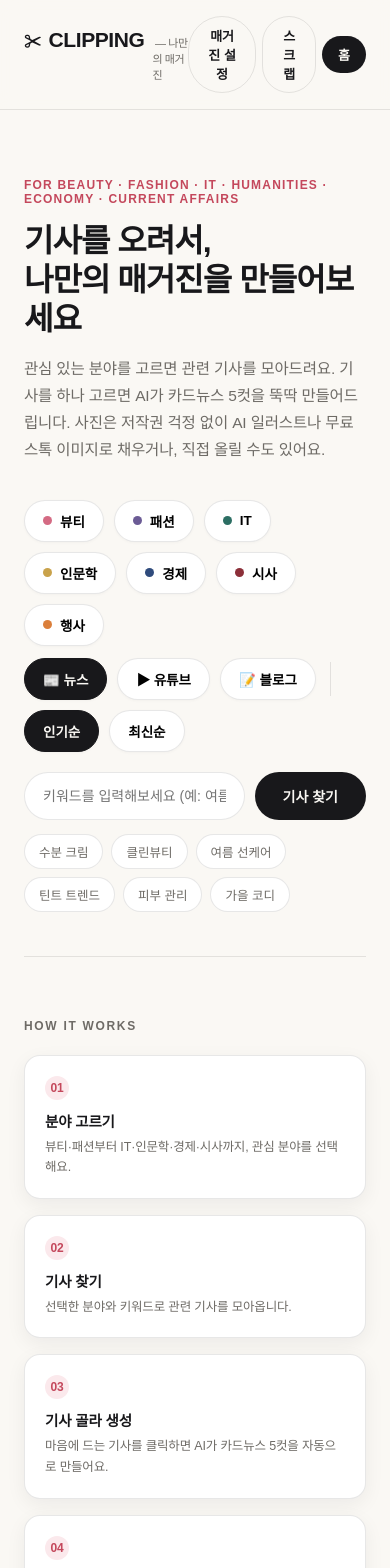
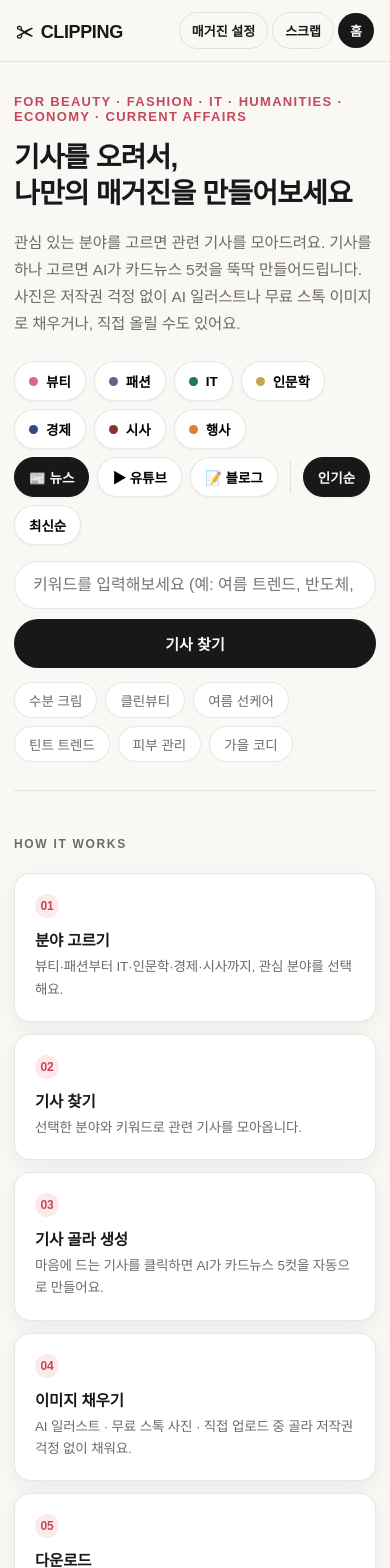
Before and after one commit to friendmiris/connectlab, a Next.js app: page / in a window 390 px wide. Shown: the top 1568 px of the page. Built offline with nearby package versions, Linux system fonts and the light colour scheme; a web font is replaced by a local one.

Commit message:
Add files via upload

```diff
--- a/app/globals.css
+++ b/app/globals.css
@@ -28,16 +28,16 @@ button{font-family:inherit; cursor:pointer;}
 
 .masthead{position:sticky; top:0; z-index:40; background:rgba(250,248,244,0.92); backdrop-filter:blur(10px); border-bottom:1px solid var(--line);}
 .masthead-inner{max-width:1120px; margin:0 auto; display:flex; align-items:center; justify-content:space-between; padding:16px 24px;}
-.logo{font-weight:800; font-size:21px; letter-spacing:-0.02em; display:flex; align-items:baseline; gap:8px;}
+.logo{font-weight:800; font-size:22px; letter-spacing:-0.02em; display:flex; align-items:baseline; gap:8px;}
 .logo .scissor{font-size:17px; transform:translateY(1px);}
 .logo-sub{font-size:11px; color:var(--ink-soft); font-weight:500;}
 .masthead-nav{display:flex; gap:6px; align-items:center;}
-.nav-btn{background:transparent; border:none; padding:9px 16px; font-size:13px; font-weight:700; color:var(--ink-soft); border-radius:999px; transition:background .15s, color .15s;}
+.nav-btn{background:transparent; border:none; padding:9px 16px; font-size:14px; font-weight:700; color:var(--ink-soft); border-radius:999px; transition:background .15s, color .15s;}
 .nav-btn.active, .nav-btn:hover{background:var(--ink); color:var(--paper);}
 .nav-btn.ghost{border:1.5px solid var(--line); color:var(--ink); background:transparent;}
 .nav-btn.ghost:hover{background:var(--ink); color:var(--paper); border-color:var(--ink);}
 
-.mode-banner{text-align:center; font-size:12.5px; padding:9px 12px; letter-spacing:0; font-weight:600; border-radius:0;}
+.mode-banner{text-align:center; font-size:13.5px; padding:9px 12px; letter-spacing:0; font-weight:600; border-radius:0;}
 .mode-banner.demo{background:var(--ink); color:var(--paper);}
 .mode-banner.demo b{color:var(--gold);}
 .mode-banner.live{background:#1F9D74; color:#fff;}
@@ -45,23 +45,23 @@ button{font-family:inherit; cursor:pointer;}
 main{max-width:1120px; margin:0 auto; padding:0 24px 120px;}
 
 .hero{padding:68px 0 44px; border-bottom:1px solid var(--line);}
-.hero-eyebrow{font-size:12px; font-weight:800; color:var(--wine); letter-spacing:0.1em; margin-bottom:16px;}
+.hero-eyebrow{font-size:13px; font-weight:800; color:var(--wine); letter-spacing:0.1em; margin-bottom:16px;}
 .hero h1{font-size:46px; line-height:1.22; font-weight:800; margin:0 0 16px; letter-spacing:-0.03em;}
-.hero p{font-size:15.5px; color:var(--ink-soft); max-width:540px; line-height:1.75; margin:0;}
+.hero p{font-size:17px; color:var(--ink-soft); max-width:540px; line-height:1.75; margin:0;}
 
 .cat-row{display:flex; gap:10px; flex-wrap:wrap; margin:36px 0 20px;}
-.cat-pill{border:1.5px solid var(--line); background:var(--surface); padding:10px 18px; border-radius:999px; font-weight:700; font-size:13.5px; display:flex; align-items:center; gap:8px; transition:transform .15s, box-shadow .15s; box-shadow:0 1px 3px rgba(24,24,27,0.03);}
+.cat-pill{border:1.5px solid var(--line); background:var(--surface); padding:10px 18px; border-radius:999px; font-weight:700; font-size:15px; display:flex; align-items:center; gap:8px; transition:transform .15s, box-shadow .15s; box-shadow:0 1px 3px rgba(24,24,27,0.03);}
 .cat-pill:hover{transform:translateY(-2px); box-shadow:var(--shadow);}
 .cat-pill .dot{width:9px; height:9px; border-radius:50%; display:inline-block;}
 .cat-pill.selected{background:var(--ink); color:var(--paper); border-color:var(--ink);}
 
 .search-row{display:flex; gap:10px; margin-bottom:14px;}
-.search-input{flex:1; border:1.5px solid var(--line); background:var(--surface); padding:14px 18px; font-size:14px; border-radius:999px; font-family:inherit;}
+.search-input{flex:1; border:1.5px solid var(--line); background:var(--surface); padding:14px 18px; font-size:16px; border-radius:999px; font-family:inherit;}
 .search-input:focus{outline:none; border-color:var(--wine); box-shadow:0 0 0 3px var(--wine-soft);}
-.search-btn{border:none; background:var(--ink); color:var(--paper); padding:14px 28px; font-weight:700; font-size:14px; border-radius:999px;}
+.search-btn{border:none; background:var(--ink); color:var(--paper); padding:14px 28px; font-weight:700; font-size:15px; border-radius:999px;}
 .search-btn:hover{background:var(--wine);}
 .chip-row{display:flex; gap:8px; flex-wrap:wrap;}
-.chip{font-size:12.5px; padding:7px 14px; border:1px solid var(--line); border-radius:999px; color:var(--ink-soft); background:var(--surface);}
+.chip{font-size:13.5px; padding:7px 14px; border:1px solid var(--line); border-radius:999px; color:var(--ink-soft); background:var(--surface);}
 .chip:hover{border-color:var(--wine); color:var(--wine);}
 
 .how{padding:52px 0; border-bottom:1px solid var(--line);}
@@ -69,14 +69,14 @@ main{max-width:1120px; margin:0 auto; padding:0 24px 120px;}
 .how-grid{display:grid; grid-template-columns:repeat(5,1fr); gap:16px;}
 .how-step{background:var(--surface); border:1px solid var(--line); border-radius:16px; padding:20px; box-shadow:var(--shadow);}
 .how-step .n{display:inline-flex; align-items:center; justify-content:center; width:24px; height:24px; border-radius:50%; background:var(--wine-soft); color:var(--wine); font-weight:800; font-size:12px; margin-bottom:10px;}
-.how-step h3{font-size:14.5px; margin:0 0 6px; font-weight:800;}
-.how-step p{font-size:12.5px; color:var(--ink-soft); line-height:1.65; margin:0;}
+.how-step h3{font-size:15.5px; margin:0 0 6px; font-weight:800;}
+.how-step p{font-size:13.5px; color:var(--ink-soft); line-height:1.65; margin:0;}
 
 .results-head{padding:36px 0 20px; display:flex; align-items:baseline; justify-content:space-between; flex-wrap:wrap; gap:10px;}
-.results-head h2{font-size:24px; margin:0; font-weight:800;}
-.back-link{font-size:13px; font-weight:700; color:var(--ink-soft); border:none; background:none; display:flex; align-items:center; gap:6px;}
+.results-head h2{font-size:25px; margin:0; font-weight:800;}
+.back-link{font-size:14px; font-weight:700; color:var(--ink-soft); border:none; background:none; display:flex; align-items:center; gap:6px;}
 .back-link:hover{color:var(--wine);}
-.results-count{font-size:12.5px; color:var(--ink-soft);}
+.results-count{font-size:13.5px; color:var(--ink-soft);}
 
 .clip-grid{display:grid; grid-template-columns:repeat(3,1fr); gap:20px; padding-bottom:40px;}
 .clip-card{position:relative; background:var(--surface); border:1px solid var(--line); border-radius:18px;
@@ -85,31 +85,31 @@ main{max-width:1120px; margin:0 auto; padding:0 24px 120px;}
 .tape{position:absolute; top:16px; left:18px; width:34px; height:7px; border-radius:4px;}
 .scrap-btn{position:absolute; top:14px; right:14px; border:none; background:transparent; font-size:19px; line-height:1; color:var(--gold); cursor:pointer; padding:4px;}
 .scrap-btn:hover{transform:scale(1.15);}
-.clip-source{font-size:11px; color:var(--ink-soft); display:flex; justify-content:space-between; margin-top:12px;}
-.clip-card h3{font-size:16px; line-height:1.42; margin:0; font-weight:800; letter-spacing:-0.01em;}
-.clip-summary{font-size:12.5px; color:var(--ink-soft); line-height:1.65; margin:0; flex:1;}
-.clip-make{align-self:flex-start; margin-top:4px; border:none; background:var(--wine-soft); color:var(--wine); font-weight:800; font-size:12px; padding:8px 14px; border-radius:999px;}
+.clip-source{font-size:12.5px; color:var(--ink-soft); display:flex; justify-content:space-between; margin-top:12px;}
+.clip-card h3{font-size:17.5px; line-height:1.42; margin:0; font-weight:800; letter-spacing:-0.01em;}
+.clip-summary{font-size:13.5px; color:var(--ink-soft); line-height:1.65; margin:0; flex:1;}
+.clip-make{align-self:flex-start; margin-top:4px; border:none; background:var(--wine-soft); color:var(--wine); font-weight:800; font-size:13.5px; padding:8px 14px; border-radius:999px;}
 .clip-make:hover{background:var(--wine); color:#fff;}
-.empty-state{padding:60px 0; text-align:center; color:var(--ink-soft); font-size:13.5px;}
+.empty-state{padding:60px 0; text-align:center; color:var(--ink-soft); font-size:15px;}
 
 .editor-head{padding:36px 0 8px; display:flex; align-items:flex-start; justify-content:space-between; gap:16px; flex-wrap:wrap;}
-.editor-head h2{font-size:22px; margin:0 0 6px; font-weight:800;}
-.editor-head .src{font-size:12.5px; color:var(--ink-soft);}
+.editor-head h2{font-size:23px; margin:0 0 6px; font-weight:800;}
+.editor-head .src{font-size:13.5px; color:var(--ink-soft);}
 .editor-actions{display:flex; gap:8px; flex-wrap:wrap;}
-.btn{border:1.5px solid var(--line); background:var(--surface); color:var(--ink); padding:10px 18px; border-radius:999px; font-size:12.5px; font-weight:700; transition:border-color .15s, background .15s;}
+.btn{border:1.5px solid var(--line); background:var(--surface); color:var(--ink); padding:10px 18px; border-radius:999px; font-size:14px; font-weight:700; transition:border-color .15s, background .15s;}
 .btn:hover{border-color:var(--ink);}
 .btn.primary{background:var(--ink); color:var(--paper); border-color:var(--ink);}
 .btn.primary:hover{background:var(--wine); border-color:var(--wine);}
 .btn:disabled{opacity:0.45; cursor:default;}
 
 .mode-row{display:flex; gap:8px; margin:24px 0 8px; flex-wrap:wrap;}
-.mode-btn{border:1.5px solid var(--line); background:var(--surface); color:var(--ink-soft); padding:9px 15px; border-radius:999px; font-size:12.5px; font-weight:700;}
+.mode-btn{border:1.5px solid var(--line); background:var(--surface); color:var(--ink-soft); padding:9px 15px; border-radius:999px; font-size:14px; font-weight:700;}
 .mode-btn.active{border-color:var(--ink); color:#fff; background:var(--ink);}
 .mode-hint{font-size:12px; color:var(--ink-soft); margin:0 0 20px; line-height:1.6;}
 
 .filmstrip{display:flex; gap:20px; overflow-x:auto; padding:22px 4px 30px; scroll-snap-type:x proximity;}
 .frame{flex:0 0 auto; scroll-snap-align:start; width:264px;}
-.frame-label{font-family:'DM Mono',monospace; font-size:11px; color:var(--ink-soft); display:flex; justify-content:space-between; margin-bottom:8px;}
+.frame-label{font-family:'DM Mono',monospace; font-size:12px; color:var(--ink-soft); display:flex; justify-content:space-between; margin-bottom:8px;}
 .card{width:264px; min-height:330px; background:#fff; border:1px solid var(--line); border-radius:20px; overflow:visible; position:relative; display:flex; flex-direction:column; box-shadow:var(--shadow-lg);}
 .card-media{height:150px; position:relative; overflow:hidden; background:var(--paper2); display:flex; align-items:center; justify-content:center; border-radius:19px 19px 0 0;}
 .card-media img{width:100%; height:100%; object-fit:cover;}
@@ -117,25 +117,25 @@ main{max-width:1120px; margin:0 auto; padding:0 24px 120px;}
 .media-loading{position:absolute; inset:0; display:flex; align-items:center; justify-content:center; background:rgba(255,255,255,0.55); z-index:2;}
 .spinner-lg{display:inline-block; width:26px; height:26px; border:3px solid rgba(24,24,27,0.15); border-top-color:var(--ink); border-radius:50%; animation:spin .8s linear infinite;}
 .card-body{padding:16px 17px; display:flex; flex-direction:column; flex:1; gap:6px;}
-.card-cat{font-size:9.5px; font-weight:800; letter-spacing:0.06em;}
-.card-title{font-weight:800; font-size:16px; line-height:1.4; margin:0; border-radius:6px; padding:2px 4px; margin-left:-4px; letter-spacing:-0.01em;}
+.card-cat{font-size:11px; font-weight:800; letter-spacing:0.06em;}
+.card-title{font-weight:800; font-size:18px; line-height:1.4; margin:0; border-radius:6px; padding:2px 4px; margin-left:-4px; letter-spacing:-0.01em;}
 .card-title:hover{background:var(--paper2);}
 .card-title:focus{outline:none; box-shadow:0 0 0 2px var(--wine-soft); background:#fff;}
-.card-text{font-size:12px; line-height:1.65; color:#48453F; margin:0; flex:1; white-space:pre-line; border-radius:6px; padding:2px 4px; margin-left:-4px;}
+.card-text{font-size:13.5px; line-height:1.65; color:#48453F; margin:0; flex:1; white-space:pre-line; border-radius:6px; padding:2px 4px; margin-left:-4px;}
 .card-text:hover{background:var(--paper2);}
 .card-text:focus{outline:none; box-shadow:0 0 0 2px var(--wine-soft); background:#fff;}
-.card-foot{display:flex; justify-content:space-between; align-items:center; gap:8px; font-size:9.5px; color:var(--ink-soft); border-top:1px dashed var(--line); padding-top:8px;}
+.card-foot{display:flex; justify-content:space-between; align-items:center; gap:8px; font-size:11px; color:var(--ink-soft); border-top:1px dashed var(--line); padding-top:8px;}
 .card-foot span{border-radius:4px; padding:1px 3px;}
 .card-foot span:hover{background:var(--paper2);}
 .card-foot span:focus{outline:none; box-shadow:0 0 0 2px var(--wine-soft); background:#fff;}
 .frame-tools{display:flex; gap:6px; margin-top:10px;}
-.tool-btn{flex:1; font-size:10.5px; padding:7px 4px; border:1px solid var(--line); background:var(--surface); border-radius:999px; color:var(--ink-soft); font-weight:600;}
+.tool-btn{flex:1; font-size:12px; padding:7px 4px; border:1px solid var(--line); background:var(--surface); border-radius:999px; color:var(--ink-soft); font-weight:600;}
 .tool-btn:hover{border-color:var(--ink); color:var(--ink);}
 input[type=file]{display:none;}
 
 .caption-box{margin-top:12px; border:1px solid var(--line); background:var(--surface); padding:20px; border-radius:18px; box-shadow:var(--shadow);}
-.caption-box h3{margin:0 0 10px; font-size:13.5px; font-weight:800;}
-.caption-box textarea{width:100%; min-height:90px; border:1px solid var(--line); border-radius:12px; padding:12px; font-family:inherit; font-size:12.5px; resize:vertical; background:var(--paper2);}
+.caption-box h3{margin:0 0 10px; font-size:15px; font-weight:800;}
+.caption-box textarea{width:100%; min-height:90px; border:1px solid var(--line); border-radius:12px; padding:12px; font-family:inherit; font-size:14.5px; resize:vertical; background:var(--paper2);}
 .caption-box textarea:focus{outline:none; border-color:var(--wine); background:#fff;}
 .caption-foot{display:flex; justify-content:flex-end; margin-top:8px;}
 
@@ -152,10 +152,10 @@ input[type=file]{display:none;}
 .swatch.selected{border-color:var(--ink); box-shadow:0 0 0 2px #fff inset;}
 .modal-actions{display:flex; justify-content:flex-end; gap:8px; margin-top:20px;}
 
-.toast{position:fixed; bottom:24px; left:50%; transform:translateX(-50%); background:var(--ink); color:var(--paper); padding:12px 22px; border-radius:999px; font-size:12.5px; font-weight:700; z-index:200; opacity:0; pointer-events:none; transition:opacity .2s, transform .2s; box-shadow:var(--shadow-lg);}
+.toast{position:fixed; bottom:24px; left:50%; transform:translateX(-50%); background:var(--ink); color:var(--paper); padding:12px 22px; border-radius:999px; font-size:13.5px; font-weight:700; z-index:200; opacity:0; pointer-events:none; transition:opacity .2s, transform .2s; box-shadow:var(--shadow-lg);}
 .toast.show{opacity:1; transform:translateX(-50%) translateY(-6px);}
 
-footer{border-top:1px solid var(--line); padding:26px 24px; text-align:center; font-size:11.5px; color:var(--ink-soft);}
+footer{border-top:1px solid var(--line); padding:26px 24px; text-align:center; font-size:13px; color:var(--ink-soft);}
 
 .spinner{display:inline-block; width:14px; height:14px; border:2px solid var(--ink-soft); border-top-color:var(--ink); border-radius:50%; animation:spin .7s linear infinite; margin-right:6px; vertical-align:-2px;}
 @keyframes spin{to{transform:rotate(360deg);}}
@@ -163,9 +163,43 @@ footer{border-top:1px solid var(--line); padding:26px 24px; text-align:center; f
 @media(max-width:860px){
   .how-grid{grid-template-columns:repeat(2,1fr);}
   .clip-grid{grid-template-columns:1fr 1fr;}
-  .hero h1{font-size:32px;}
+  .hero h1{font-size:34px;}
+  main{padding:0 16px 100px;}
 }
 @media(max-width:560px){
-  .clip-grid{grid-template-columns:1fr;}
-  .how-grid{grid-template-columns:1fr;}
+  .masthead-inner{padding:12px 16px; flex-wrap:wrap; gap:8px;}
+  .logo{font-size:18px;}
+  .logo-sub{display:none;}
+  .masthead-nav{gap:4px;}
+  .nav-btn{padding:8px 12px; font-size:13px;}
+
+  main{padding:0 14px 100px;}
+  .hero{padding:32px 0 28px;}
+  .hero h1{font-size:28px; line-height:1.3;}
+  .hero p{font-size:15.5px;}
+
+  .cat-row{margin:24px 0 16px; gap:8px;}
+  .cat-pill{padding:9px 14px; font-size:13.5px;}
+  .search-row{flex-direction:column;}
+  .search-btn{padding:14px;}
+
+  .how{padding:36px 0;}
+  .how-grid{grid-template-columns:1fr; gap:12px;}
+
+  .clip-grid{grid-template-columns:1fr; gap:14px;}
+  .results-head{padding:24px 0 14px;}
+  .results-head h2{font-size:21px;}
+
+  .editor-head{padding:24px 0 6px;}
+  .editor-actions{width:100%;}
+  .editor-actions .btn{flex:1;}
+
+  .filmstrip{gap:14px; padding:16px 2px 24px;}
+  .frame{width:78vw; max-width:280px;}
+  .card{width:100%; min-height:auto;}
+  .card-media{height:130px;}
+
+  .modal{padding:22px; max-width:100%;}
+
+  .toast{width:calc(100% - 32px); text-align:center;}
 }
--- a/app/layout.js
+++ b/app/layout.js
@@ -3,6 +3,11 @@ import './globals.css';
 export const metadata = {
   title: 'CLIPPING — 기사를 오려, 나만의 매거진을 만들다',
   description: '뷰티·패션·IT·인문학·경제·시사 기사를 골라 AI 카드뉴스를 자동으로 만들어보세요.',
+};
+
+export const viewport = {
+  width: 'device-width',
+  initialScale: 1,
 };
 
 export default function RootLayout({ children }) {
--- a/app/page.js
+++ b/app/page.js
@@ -559,7 +559,7 @@ export default function Home() {
               </div>
               <div className="editor-actions">
                 <button className="btn" onClick={regen}>🔄 다시 생성</button>
-                <button className="btn primary" disabled={bulkLoading || cards.some((c) => c.aiState === 'loading' || c.stockState === 'loading')} onClick={downloadZip}>⬇ 전체 ZIP 다운로드</button>
+                <button className="btn primary" onClick={downloadZip}>⬇ 전체 ZIP 다운로드</button>
               </div>
             </div>
 
@@ -670,7 +670,7 @@ export default function Home() {
                       </button>
                     )}
                     <button className="tool-btn" onClick={() => document.getElementById('file-' + idx).click()}>이미지 업로드</button>
-                    <button className="tool-btn" disabled={card.aiState === 'loading' || card.stockState === 'loading'} onClick={() => downloadCard(idx)}>PNG 다운로드</button>
+                    <button className="tool-btn" onClick={() => downloadCard(idx)}>PNG 다운로드</button>
                   </div>
                   <input type="file" accept="image/*" id={'file-' + idx} onChange={(e) => e.target.files[0] && uploadImage(idx, e.target.files[0])} />
                 </div>
```
